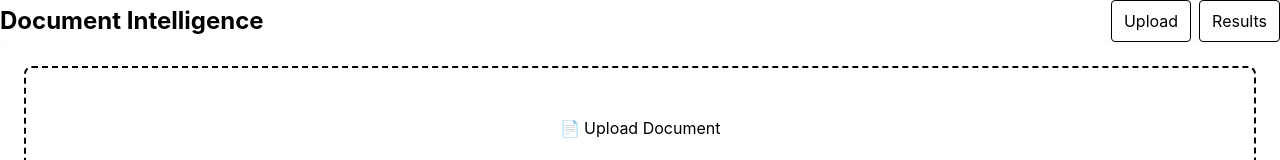
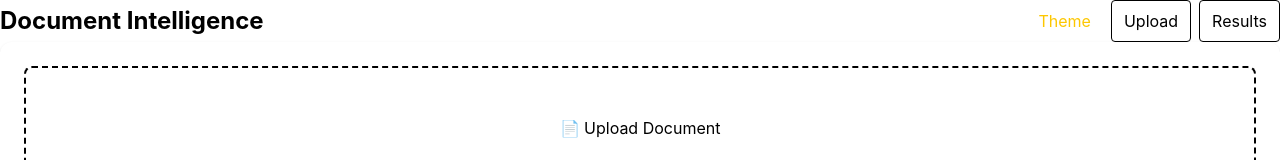
Before and after one commit to Rohit-0870/poc-docintel, a React (Vite) app: page / in a window 1280 px wide. Shown: the top 160 px of the page. Built offline with nearby package versions, Linux system fonts and the light colour scheme.

Commit message:
color change

```diff
--- a/src/App.jsx
+++ b/src/App.jsx
@@ -51,7 +51,7 @@ export default function App({ config = defaultConfig }) {
         <div className="space-x-2">
           <button
             onClick={() => setTheme(theme === "light" ? "dark" : "light")}
-            className="px-3 py-2 rounded bg-brand text-white"
+            className="px-3 py-2 rounded bg-brand text-yellow-400"
           >
             Theme
           </button>
```
